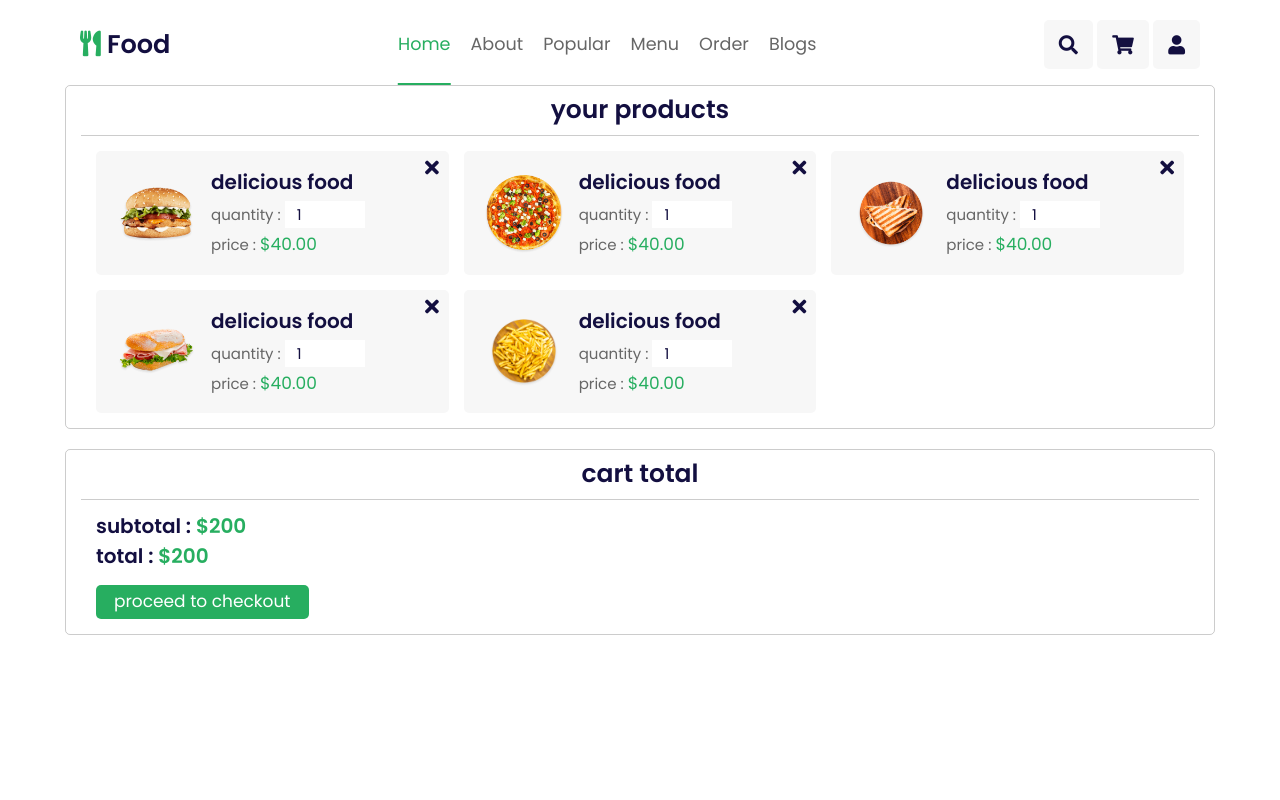
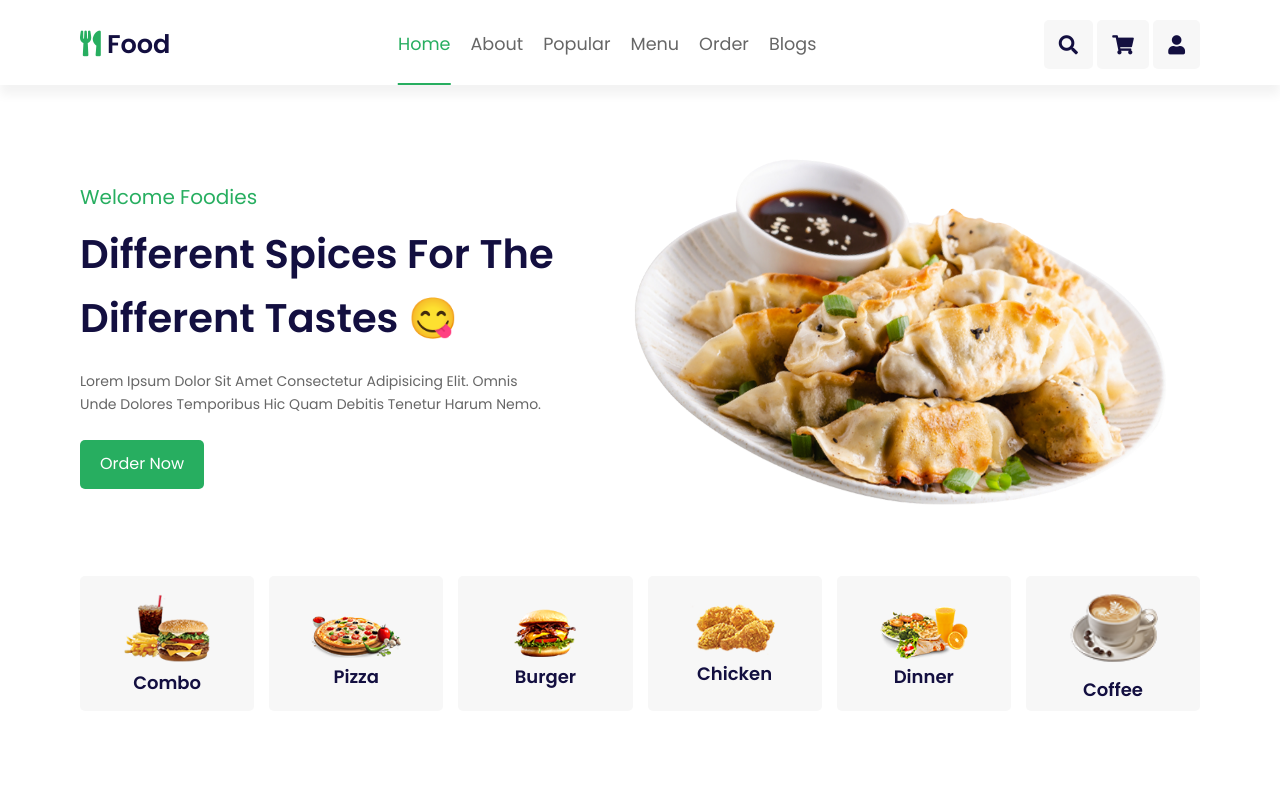
Before and after one commit to JAHMD/Food, a plain HTML site: page index.html in a window 1280 px wide. Shown: the top 800 px of the page. Drawn offline with Linux system fonts and the light colour scheme.

Commit message:
Update index.html

```diff
--- a/index.html
+++ b/index.html
@@ -59,7 +59,7 @@
           </p>
         </div>
       </div>
-      <div class="overlay cart active">
+      <div class="overlay cart">
         <div class="products-container container">
           <h3 class="title">your products</h3>
           <div class="box-container">
```
